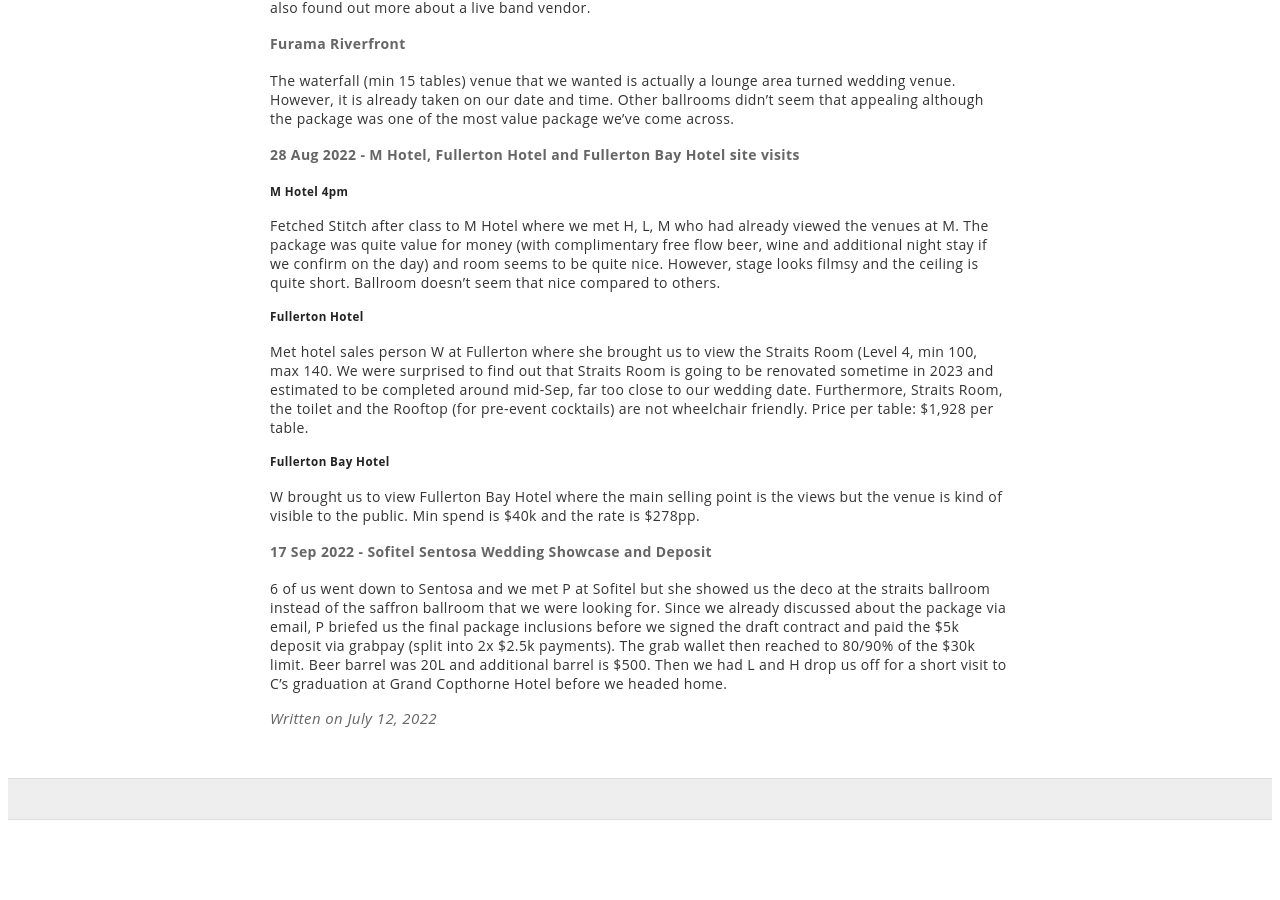
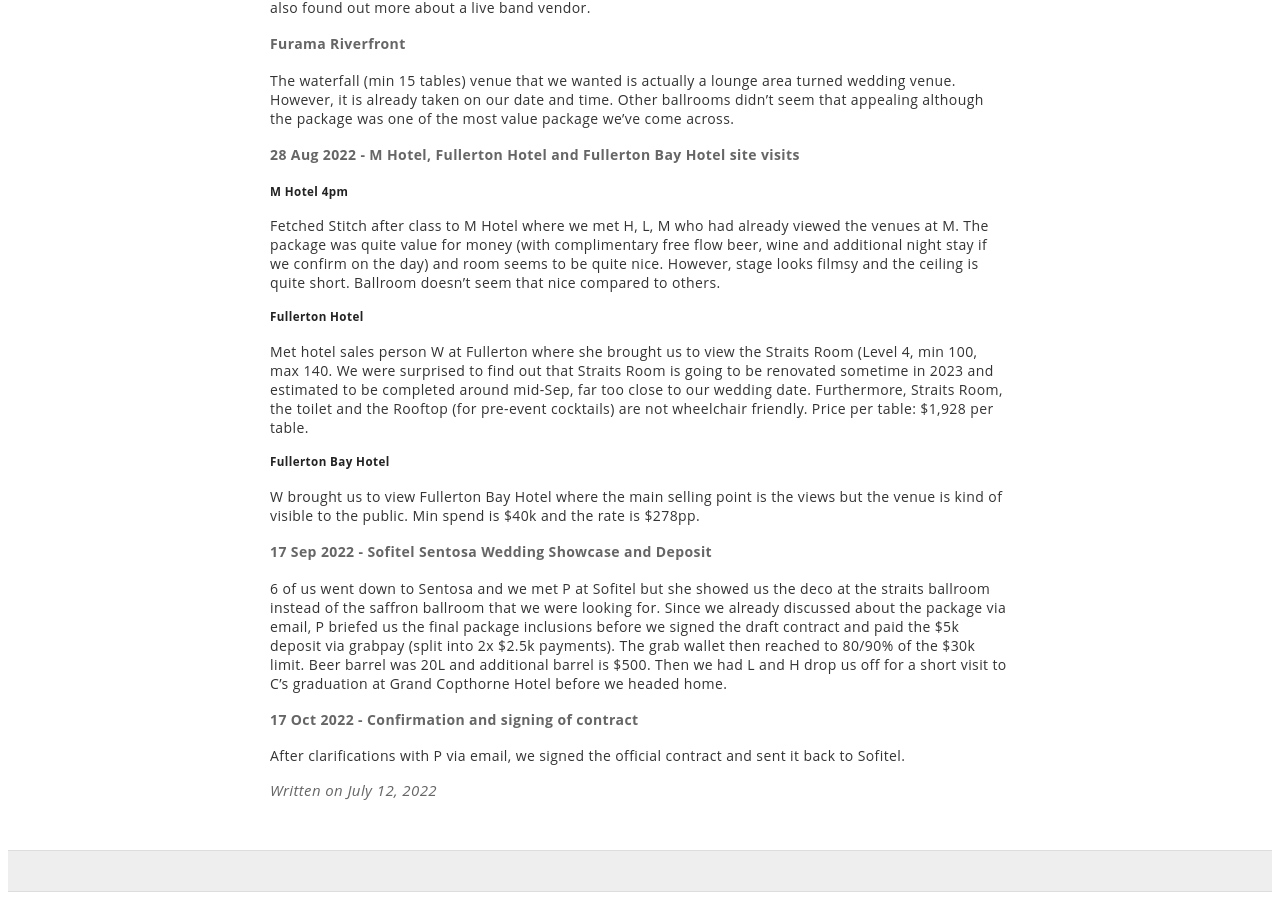
Before and after one commit to ourcarus/casadelagom, a Jekyll site: the page built from _posts/2022-07-12-Wedding Preparations.md, in a window 1280 px wide and 900 px high, scrolled down 1810 px. Built offline with Jekyll 4.4.1, drawn with Linux system fonts in a browser that asks for light colours; our own code applies the rules of GitHub Pages for plain Markdown files; before the commit the page ends 2638 px from its top, so only the background shows below that.

Commit message:
Update 2022-07-12-Wedding Preparations.md

```diff
--- a/_posts/2022-07-12-Wedding Preparations.md
+++ b/_posts/2022-07-12-Wedding Preparations.md
@@ -64,3 +64,6 @@
 
 #### 17 Sep 2022 - Sofitel Sentosa Wedding Showcase and Deposit
 6 of us went down to Sentosa and we met P at Sofitel but she showed us the deco at the straits ballroom instead of the saffron ballroom that we were looking for. Since we already discussed about the package via email, P briefed us the final package inclusions before we signed the draft contract and paid the $5k deposit via grabpay (split into 2x $2.5k payments). The grab wallet then reached to 80/90% of the $30k limit. Beer barrel was 20L and additional barrel is $500. Then we had L and H drop us off for a short visit to C's graduation at Grand Copthorne Hotel before we headed home.
+
+#### 17 Oct 2022 - Confirmation and signing of contract
+After clarifications with P via email, we signed the official contract and sent it back to Sofitel.
```
